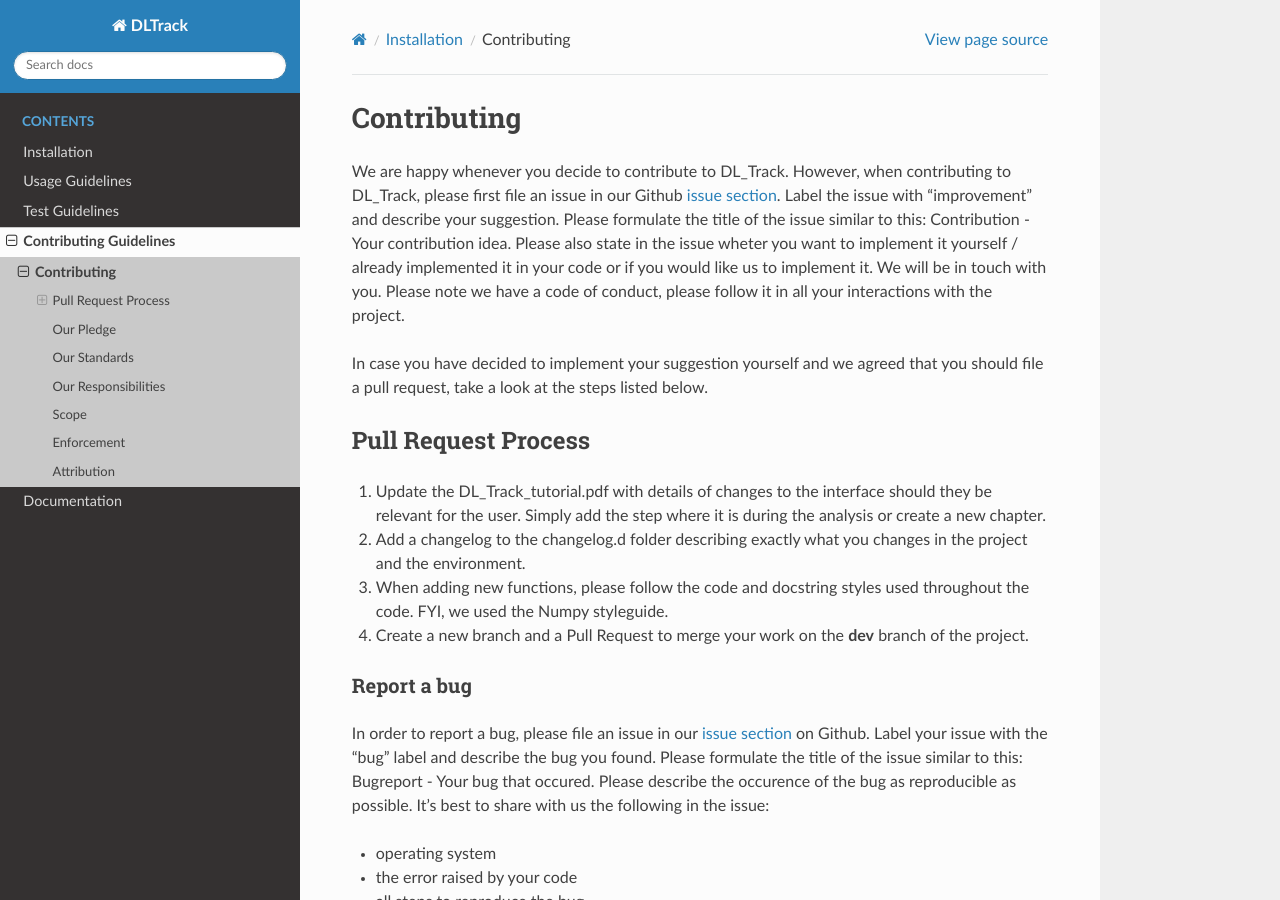
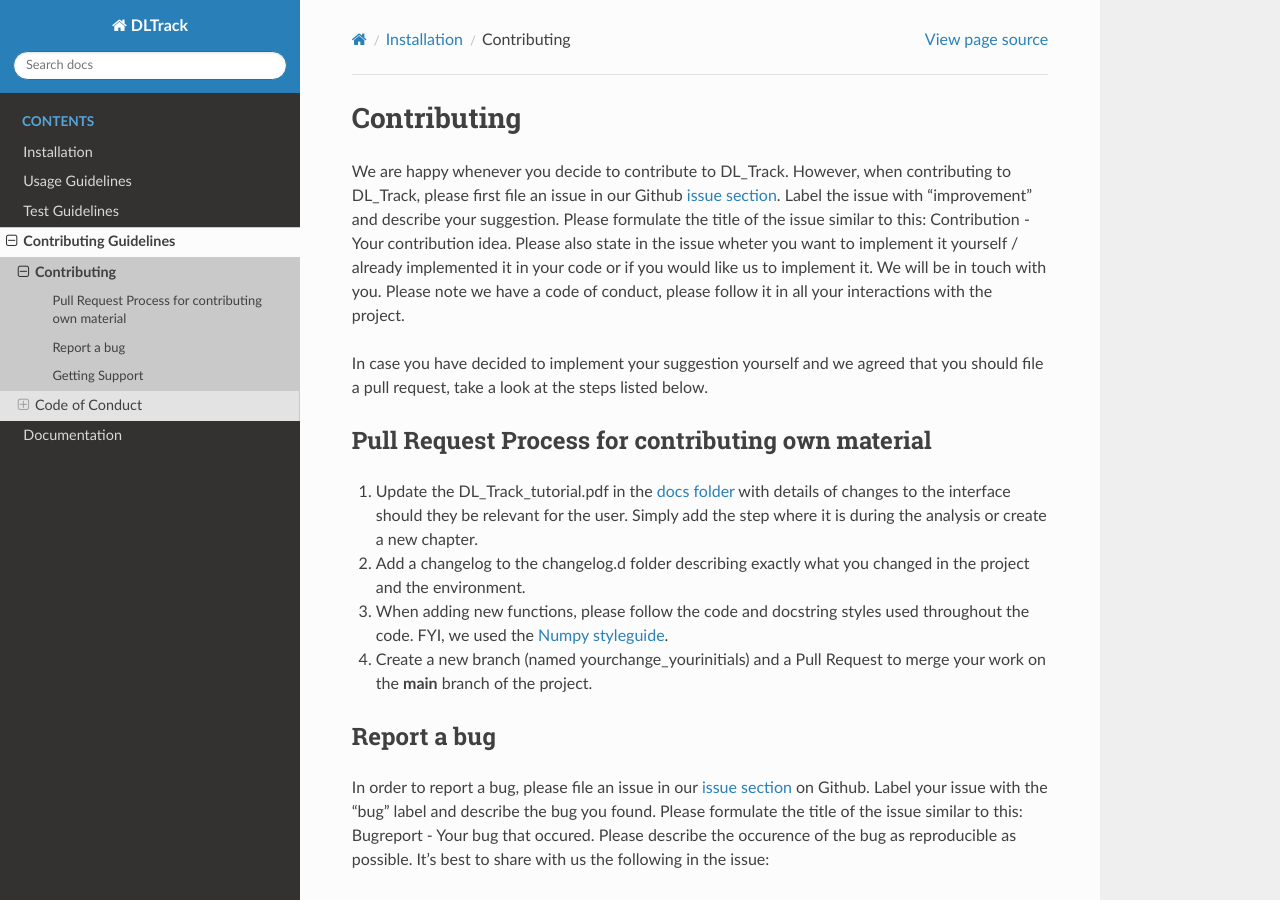
Before and after one commit to PaulRitsche/DL_Track_US, a Sphinx documentation site: the page built from docs/source/contribute.rst, in a window 1280 px wide and 900 px high. Built offline with Sphinx 7.4.7 and the Read the Docs theme 2.0.0, drawn with Linux system fonts in a browser that asks for light colours.

Commit message:
Update contribute.rst

```diff
--- a/docs/source/contribute.rst
+++ b/docs/source/contribute.rst
@@ -6,14 +6,13 @@
 
 In case you have decided to implement your suggestion yourself and we agreed that you should file a pull request, take a look at the steps listed below.
 
-Pull Request Process
-^^^^^^^^^^^^^^^^^^^^
+Pull Request Process for contributing own material
+--------------------------------------------------
 
-1. Update the DL_Track_tutorial.pdf with details of changes to the interface should they be relevant for the user. Simply add the step where it is during the analysis or create a new chapter.
-2. Add a changelog to the changelog.d folder describing exactly what you changes in the project and the environment.
-3. When adding new functions, please follow the code and docstring styles used throughout the code. FYI, we used the Numpy styleguide.
-4. Create a new branch and a Pull Request to merge your work on the **dev** branch of the project.
-
+1. Update the DL_Track_tutorial.pdf in the `docs folder <https://github.com/PaulRitsche/DLTrack/docs/usage>`_ with details of changes to the interface should they be relevant for the user. Simply add the step where it is during the analysis or create a new chapter.
+2. Add a changelog to the changelog.d folder describing exactly what you changed in the project and the environment.
+3. When adding new functions, please follow the code and docstring styles used throughout the code. FYI, we used the `Numpy styleguide <https://numpydoc.readthedocs.io/en/latest/format.html>`_.
+4. Create a new branch (named yourchange_yourinitials) and a Pull Request to merge your work on the **main** branch of the project.
 
 Report a bug
 ------------
@@ -28,17 +27,16 @@
 We will then be in touch with you and try to solve the problem as quickly as possible.
 Please note we have a code of conduct, please follow it in all your interactions with the project.
 
-
 Getting Support
 ---------------
 
 If you have any questions about the project, encountered problems / need help during the installation procedure or encountered problems / need help during the usage of DL_Track not related to bugs, don't hesitate to report this in the Q&A section in the `DL_Track discussion forum <https://github.com/PaulRitsche/DLTrack/discussions>`_. This is the space to have conversations, ask questions and post answers without opening issues.
 
 Code of Conduct
----------------
+===============
 
 Our Pledge
-^^^^^^^^^^
+----------
 
 In the interest of fostering an open and welcoming environment, we as
 contributors and maintainers pledge to make participation in our project and
@@ -48,7 +46,7 @@
 appearance, race, religion, or sexual identity and orientation.
 
 Our Standards
-^^^^^^^^^^^^^
+-------------
 
 Examples of behavior that contributes to creating a positive environment
 include:
@@ -71,7 +69,7 @@
   professional setting
 
 Our Responsibilities
-^^^^^^^^^^^^^^^^^^^^
+--------------------
 
 Project maintainers are responsible for clarifying the standards of acceptable
 behavior and are expected to take appropriate and fair corrective action in
@@ -84,7 +82,7 @@
 threatening, offensive, or harmful.
 
 Scope
-^^^^^
+-----
 
 This Code of Conduct applies within all project spaces, and it also applies when
 an individual is representing the project or its community in public spaces.
@@ -94,7 +92,7 @@
 a project may be further defined and clarified by project maintainers.
 
 Enforcement
-^^^^^^^^^^^
+-----------
 
 Instances of abusive, harassing, or otherwise unacceptable behavior may be
 reported by contacting the project team at [paul.ritsche@unibas.ch]. All
@@ -108,7 +106,7 @@
 members of the project's leadership.
 
 Attribution
-^^^^^^^^^^^
+-----------
 
 This Code of Conduct is adapted from the Contributor Covenant homepage, version 1.4,
 available at https://www.contributor-covenant.org/version/1/4/code-of-conduct.html.
```
